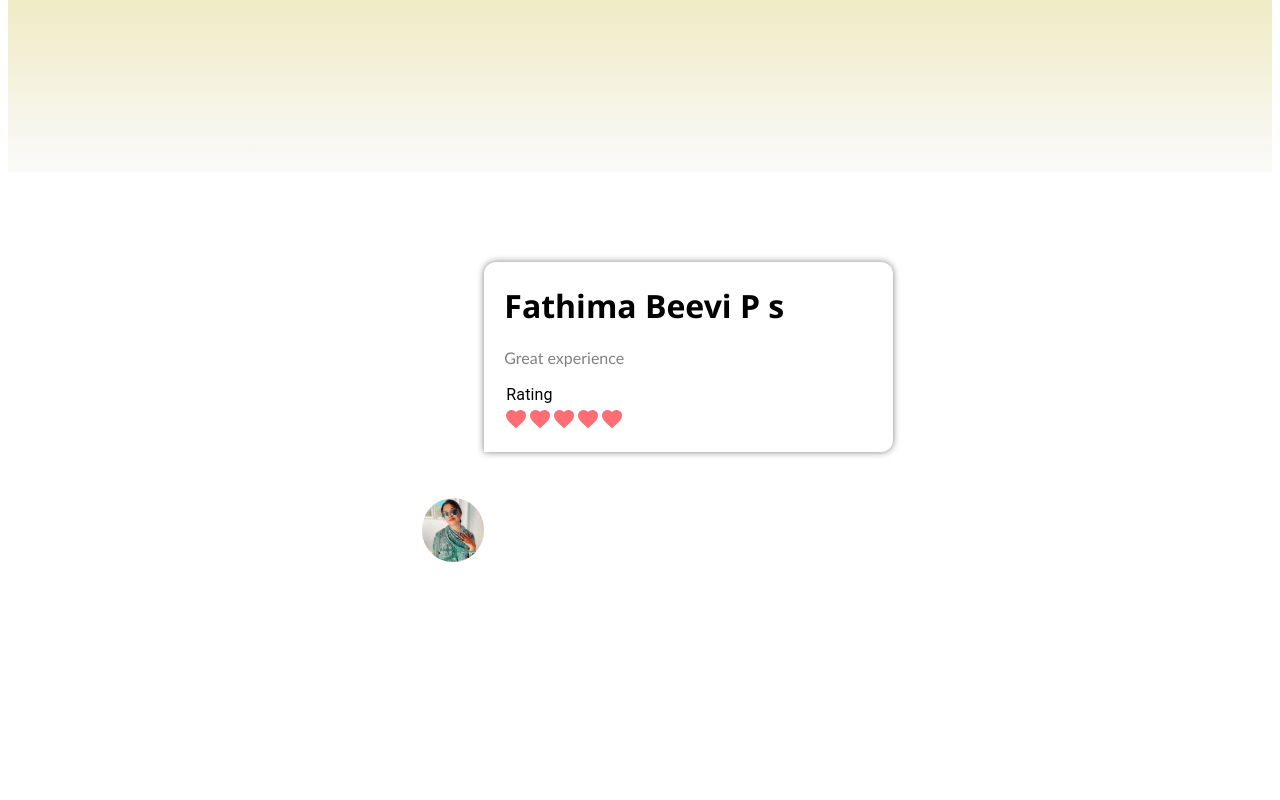
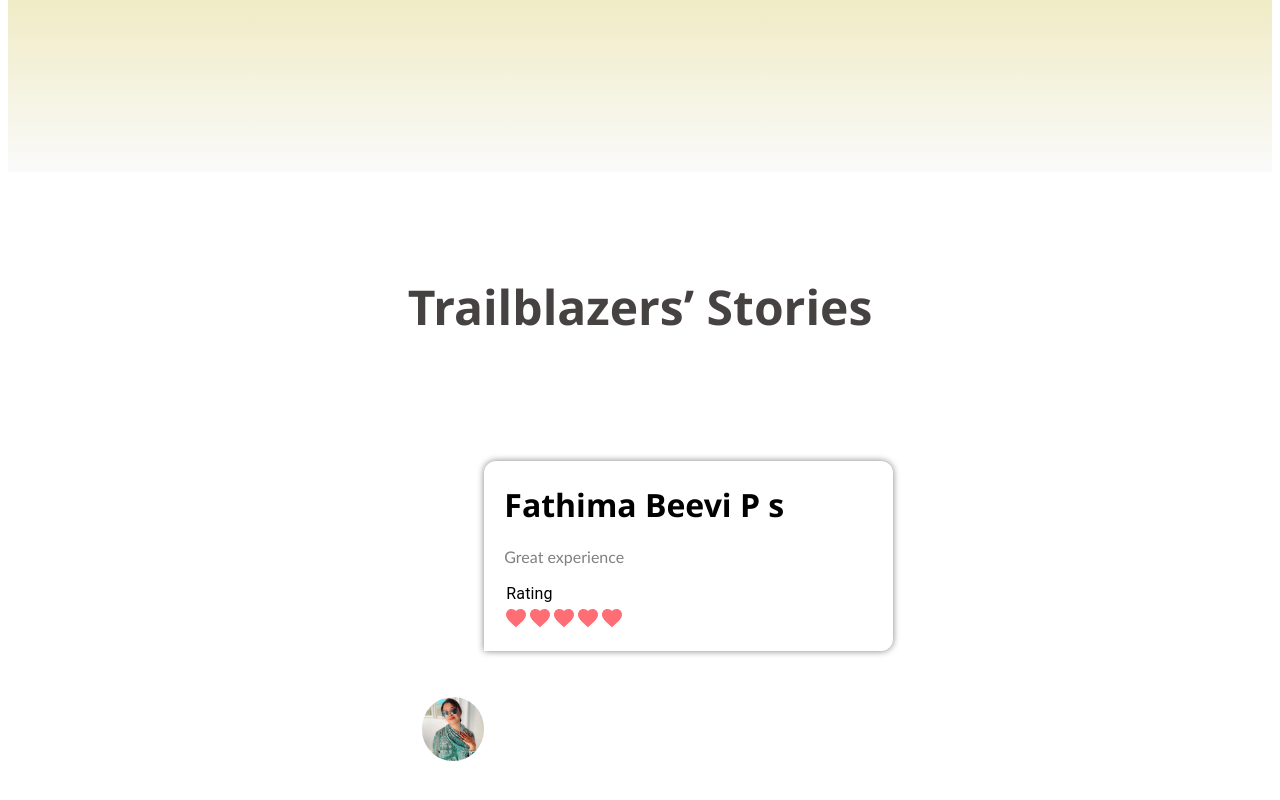
Before and after one commit to Mohammed-Ashid/webpageOne, a React (Vite) app: page / in a window 1280 px wide. Shown: the part 3147-3947 px from the top of the page. Before the commit the page ends 3787 px from the top, so only its background shows below. Built offline with nearby package versions, Linux system fonts and the light colour scheme.

Commit message:
Traialblazers heading added

```diff
--- a/src/Components/Reviews.jsx
+++ b/src/Components/Reviews.jsx
@@ -3,7 +3,7 @@ import ReviewComponent from './ReviewComponent';
 import reviewImg1 from '/Images/Screenshot_20240202-165344~2.png'; // Image paths
 import reviewImg2 from '/Images/Screenshot_20240202-165249~2.png';
 import reviewImg3 from '/Images/profile-pic 1.png';
-
+import '../Styles/Reviews.css'
 function Reviews() {
   const reviews = [
     {
@@ -34,7 +34,8 @@ function Reviews() {
   }, [reviews.length]);
 
   return (
-    <div className="ReviewsContainer">
+    <div className="Reviews-main-div">
+        <h1 className='Reviews-heading'>Trailblazers’ Stories</h1>
       <ReviewComponent
         key={reviews[currentReviewIndex].name}
         image={reviews[currentReviewIndex].image}
--- a/src/Styles/Reviews.css
+++ b/src/Styles/Reviews.css
@@ -0,0 +1,15 @@
+.Reviews-main-div{
+    padding-top: 70px;
+}
+.Reviews-heading{
+    width: 100%;
+    text-align: center;
+    font-family: 'Segoe UI', Tahoma, Geneva, Verdana, sans-serif;
+    color: rgb(70, 66, 66);
+    font-size:3rem;
+}
+@media (max-width: 768px) {
+    .Reviews-heading{
+        font-size: 1.5rem;
+    }
+}
```
